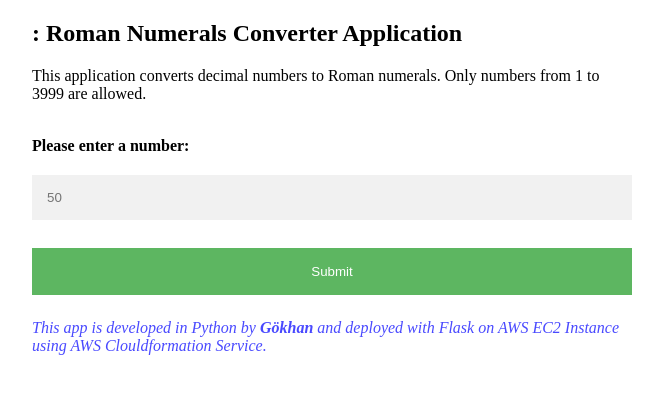
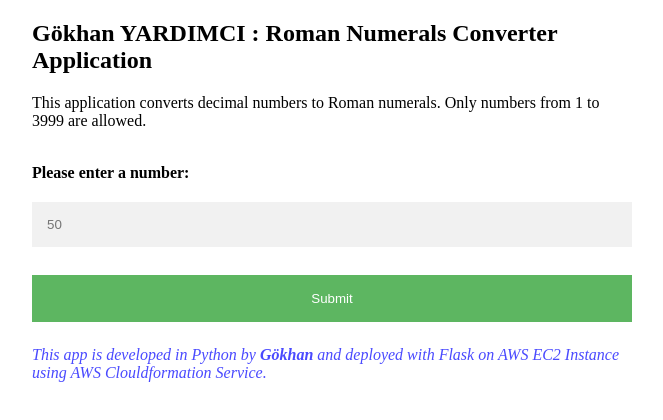
Before and after one commit to gokhanwell/Roman-Numerals-Converter, a Flask app: page / in a window 1280 px wide. Shown: the top 420 px of the page, without its empty margins (308-971 px from the left). Run offline with Flask 3, Linux system fonts and the light colour scheme.

Commit message:
Roman-Numerals-Converter

```diff
--- a/templates/index.html
+++ b/templates/index.html
@@ -59,7 +59,7 @@
 <body>
 
 
-  <h2> : Roman Numerals Converter Application</h2>
+  <h2>Gökhan YARDIMCI : Roman Numerals Converter Application</h2>
   <p>This application converts decimal numbers to Roman numerals. Only numbers from 1 to 3999 are allowed.</p><br>
 
   <form action="/" method="post">
```
